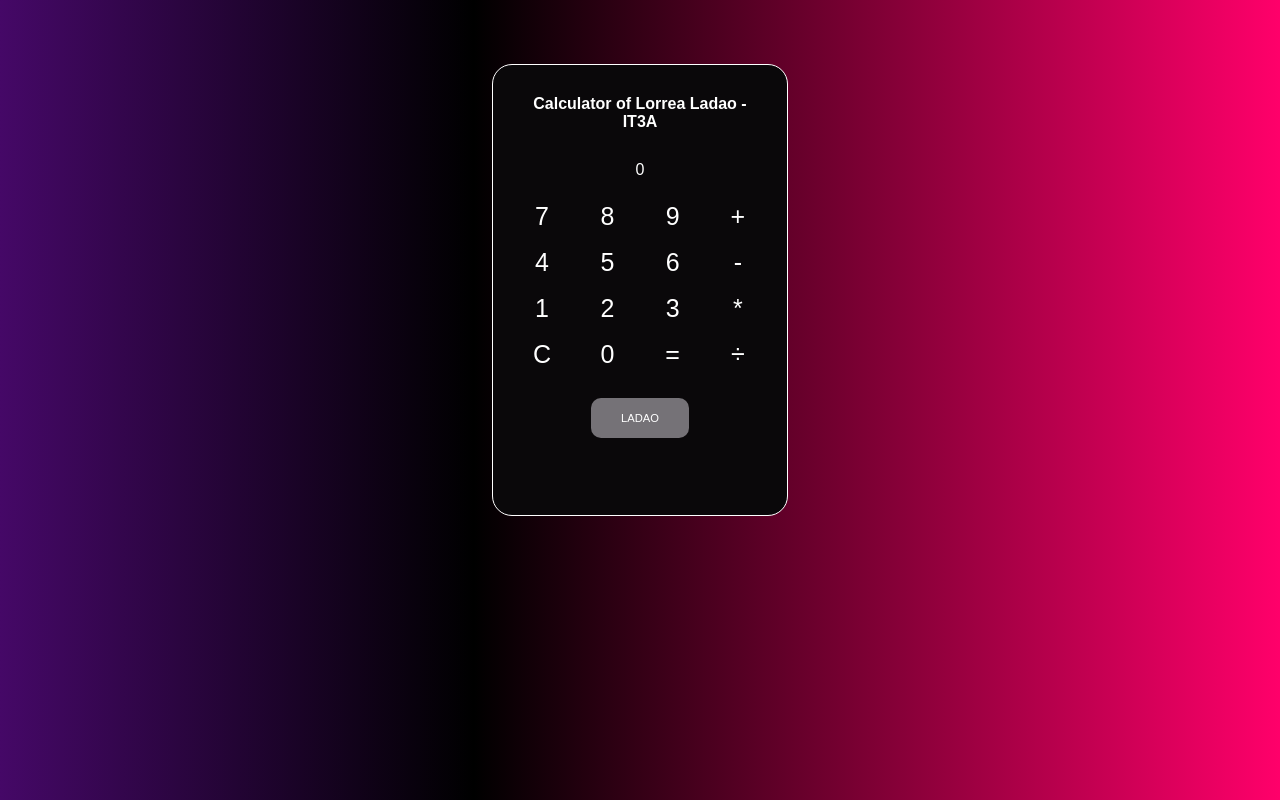
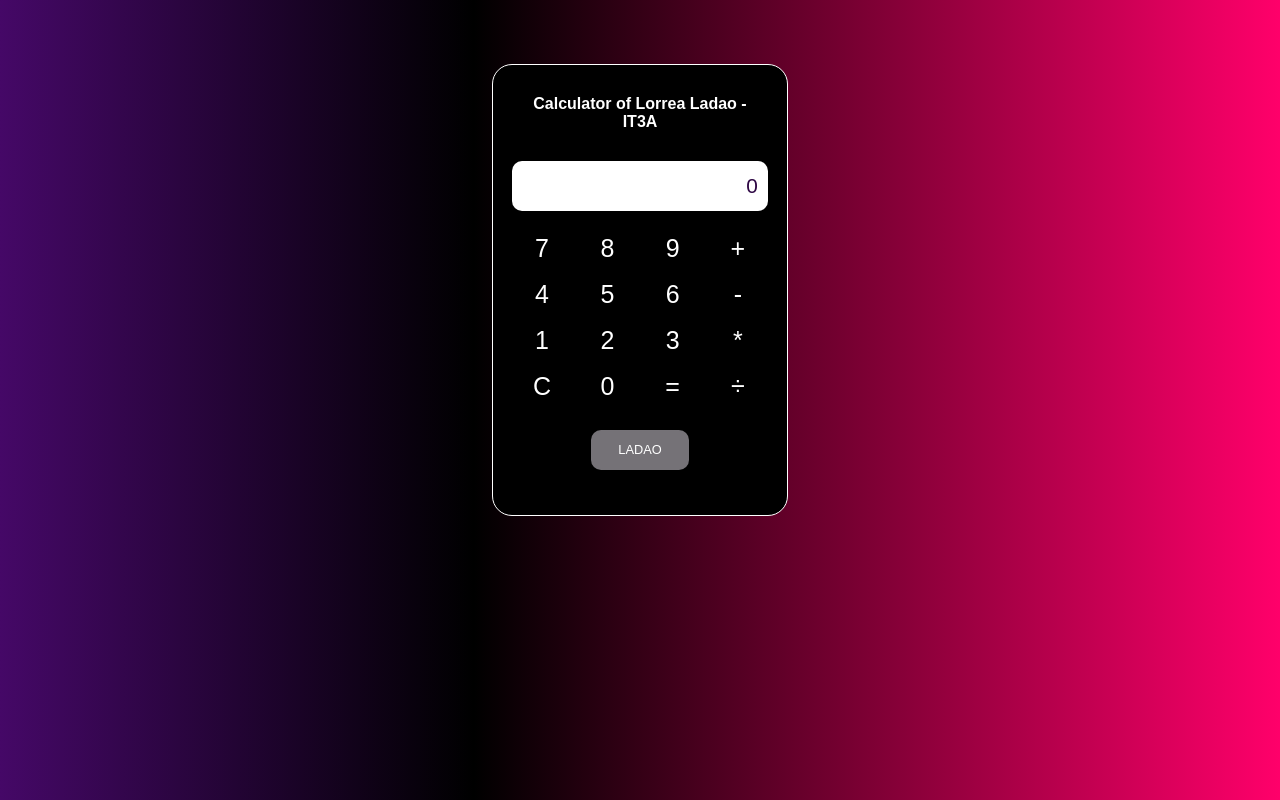
Before and after one commit to LorreaLadao/React-my-calculator, a React (Create React App) app: page / in a window 1280 px wide. Built offline with nearby package versions, Linux system fonts and the light colour scheme.

Commit message:
Update App.css

```diff
--- a/src/App.css
+++ b/src/App.css
@@ -14,7 +14,7 @@ h1 {
 
 .CalcContainer {
   margin: auto;
-  background-color: rgb(10, 8, 10);
+  background-color: rgb(0, 0, 0);
   margin-top: 5%;
   height: 450px;
   width: 23%;
@@ -22,7 +22,7 @@ h1 {
   border: 1px solid white;
 }
 
-.CalcDisplay {
+.Display {
   height: 30px;
   width: 80%;
   padding: 10px;
@@ -76,5 +76,9 @@ button {
 .CalcButtonName {
   padding: 1.5%;
   width: 33%;
-  font-size: 0.7em;
+  font-size: 0.8em;
 }
+
+.CalcButtonName:hover {
+  color: black;
+}
```
